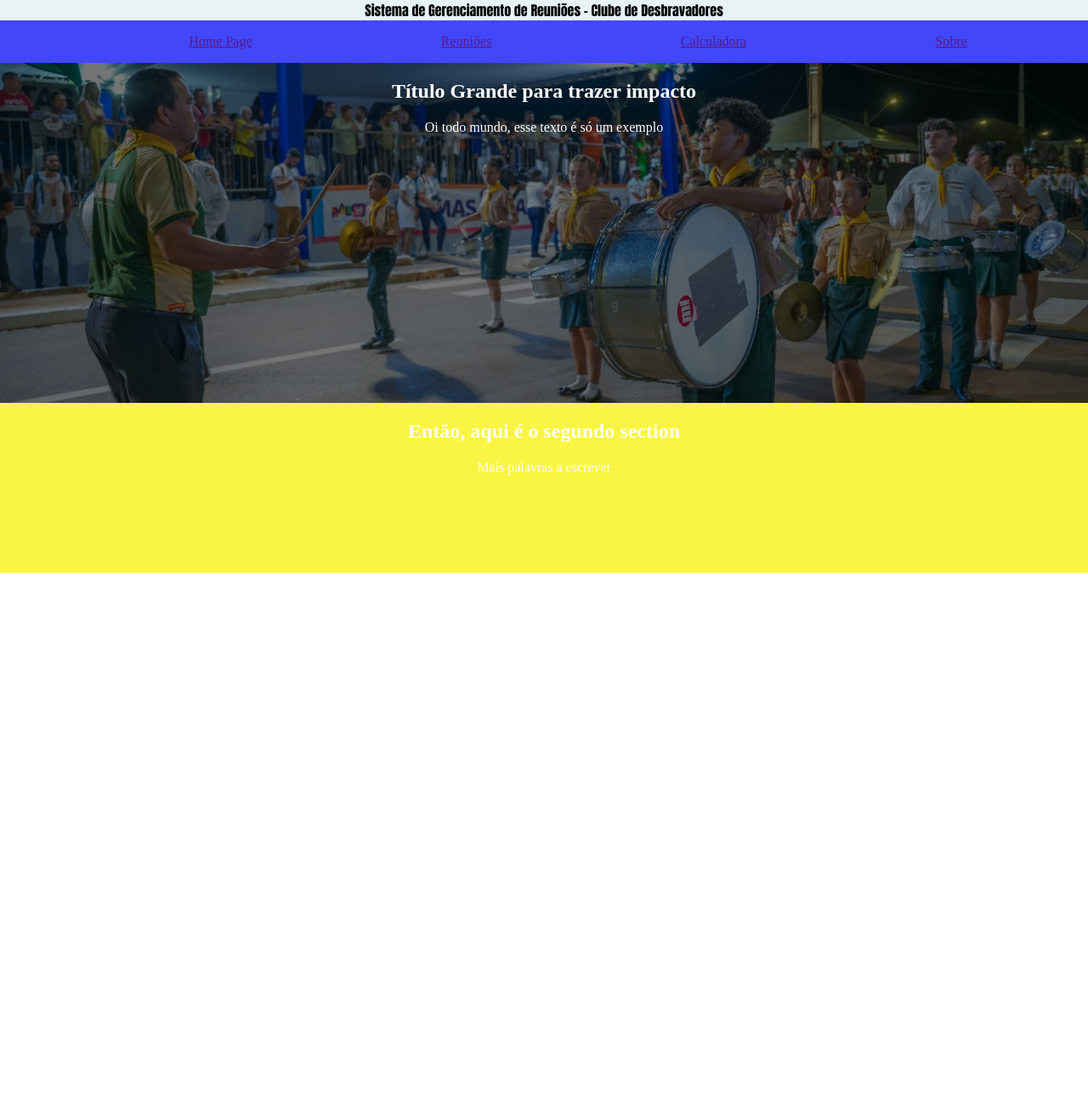
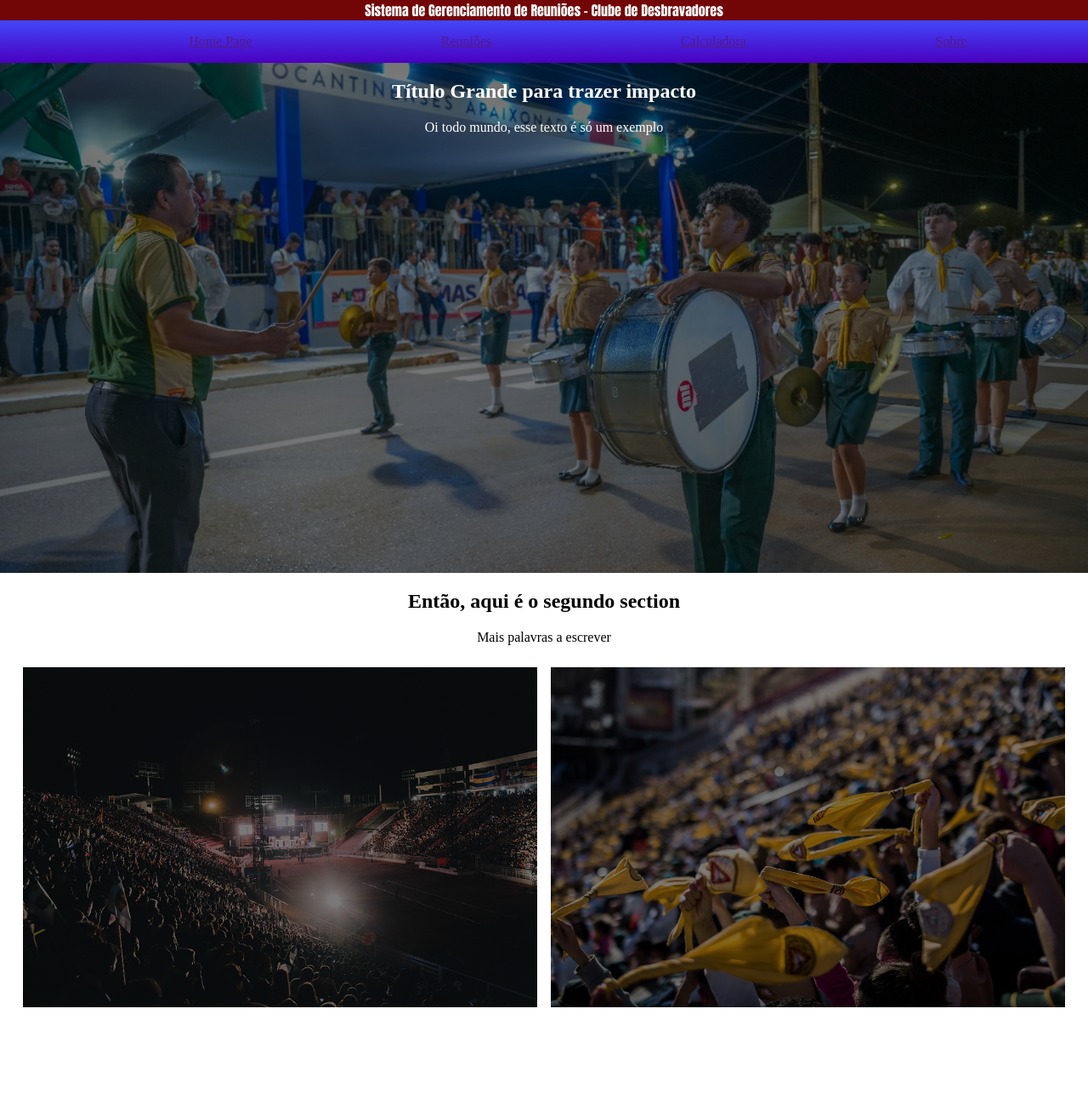
Before and after one commit to Kevin-Jhn2/Clube-de-Desbravadores, a plain HTML site: page site/index.html in a window 1280 px wide. Shown: the top 1300 px of the page at 85% size. Drawn offline with Linux system fonts and the light colour scheme.

Commit message:
Novos arquivos e modificações adicionados

```diff
--- a/site/index.html
+++ b/site/index.html
@@ -3,7 +3,7 @@
 <head>
     <meta charset="UTF-8">
     <meta name="viewport" content="width=device-width, initial-scale=1.0">
-    <title>Document</title>
+    <title>Gerenciamento do Clube de Desbravadores</title>
     <link rel="stylesheet" href="style.css">
 </head>
 <body bgcolor="#FFFFFF">
@@ -32,8 +32,21 @@
         <section>
             <div class="section2">
                 <div class="texto">
-                    <h2>Então, aqui é o segundo section</h2>
-                    <p>Mais palavras a escrever</p>
+                    <h2  style="color: black">Então, aqui é o segundo section</h2>
+                    <p  style="color: black">Mais palavras a escrever</p>
+                </div>
+                <div class="imagem">
+                    <div class='imagem1'></div>
+                    <div class='imagem2'></div>
+                </div>
+
+            </div>
+        </section>
+        <section>
+            <div class="section3">
+                <div class="texto">
+                    <h2>Esse será a parte do sobre</h2>
+                    <p>Com muito texto</p>
                 </div>
 
             </div>
--- a/site/style.css
+++ b/site/style.css
@@ -11,13 +11,19 @@ body{
 }
 
 header{
-    text-align: center;
-    background-color: rgb(231, 243, 245);
-    color: rgb(0, 0, 0);
+    display:flex;
+    justify-content: center;
+    background-color: rgb(114, 6, 6);
+    color: rgb(255, 255, 255);
     font-family:Impact, Haettenschweiler, 'Arial Narrow Bold', sans-serif;
 }
 nav{
     display: flex;
+    justify-content: space-evenly;
+    background-image: linear-gradient(rgb(66, 71, 250), rgb(74, 0, 192));
+    position: sticky;
+    top: 0;
+    width: 100%;
 
 }
 main{
@@ -27,33 +33,31 @@ footer{
     text-align: center;
 
 }
-.section2 {
-    height: 200px;
+
+.section1{
+    height: 600px;
     width: 100%;
-    background-color: #faf542;
+    background-image: linear-gradient(rgba(0,0,0,0.5), rgba(0,0,0,0.5)), url('../Imagens/fanfarrajpeg.jpeg');
+    background-size:cover;
     background-position: center;
 }
 
-nav {
-    justify-content: space-evenly;
-    background-color: #4247FA;
-    position: sticky;
-    top: 0;
+.section2 {
+    height: 650px;
     width: 100%;
+    background-color: #ffffff;
+    background-position: center;
 }
-.section1{
-    height: 400px;
-    width: 100%;
-    background-color: gray;
-    background-image: linear-gradient(rgba(0,0,0,0.5), rgba(0,0,0,0.5)), url('../Imagens/fanfarrajpeg.jpeg');
-    background-size:cover;
-    background-position: center;
 
-    /* color: white; */
-    /* align-items: center;
-    justify-content: center;
-     */
+.section3{
+    height:500px;
+    width:100%;
+    background-color: rgb(250, 247, 77);
+    background-position:center;
 }
+/*  */
+/* amarelo #faf542 */
+/* rgb(250, 130, 100) vermelho */
 .texto{
     /* justify-content: center; */
     align-content:center;
@@ -61,6 +65,26 @@ nav {
     color: white;
     /* align-items: center; */
 }
-
+.imagem{
+    display:flex;
+    margin: 10px;
+    justify-content:space-evenly;
+}
+.imagem1{
+    height: 400px;
+    width: 48%;
+    background-color: gray;
+    background-image: linear-gradient(rgba(0,0,0,0.5), rgba(0,0,0,0.5)), url('../Imagens/Campori-UCB-2017_3.jpeg');
+    background-size:cover;
+    background-position: center bottom;
+}
+.imagem2{
+    height: 400px;
+    width: 48%;
+    background-color: gray;
+    background-image: linear-gradient(rgba(0,0,0,0.5), rgba(0,0,0,0.5)), url('../Imagens/Campori-UCB-2017_1.jpeg');
+    background-size:cover;
+    background-position: center bottom;
+}
 
 /* cor amarela #faf542 */
--- /dev/null
+++ b/site/styleCadastro.css
@@ -0,0 +1,43 @@
+main{
+    display: flex;
+}
+body, html{
+    margin: 0;
+    height: 100%;
+}
+.section1{
+    display: flex;
+    justify-content: center;
+    align-items: center;
+    height: 100vh;
+    width: 100vw;
+    background-image: linear-gradient(rgba(0,0,0,0.5), rgba(0,0,0,0.5)) ,url('../Imagens/machado.jpeg');
+    background-repeat: no-repeat;
+    background-position: center;
+    background-size: cover;
+}
+.cadastro{
+    display: flex;
+    flex-direction: column;
+    height: 500px;
+    width: 700px;
+    border-radius: 10px;
+    border: 10px;
+    background-color: aliceblue;
+    /* justify-content: center;
+    align-items: center; */
+
+}
+.divh1{
+    display: flex;
+    justify-content: center;
+    margin: 50px;
+}
+.inputs{
+    display: flex;
+    flex-direction: column;
+    margin: auto;
+}
+div div div{
+    margin: 15px;
+}
```
Also changed, not shown: site/cadastro.html (added, +31 -0 lines), Imagens/Campori-UCB-2017_1.jpeg (added), Imagens/Campori-UCB-2017_3.jpeg (added), Imagens/desbravadores.jpg (added), Imagens/machado.jpeg (added).
